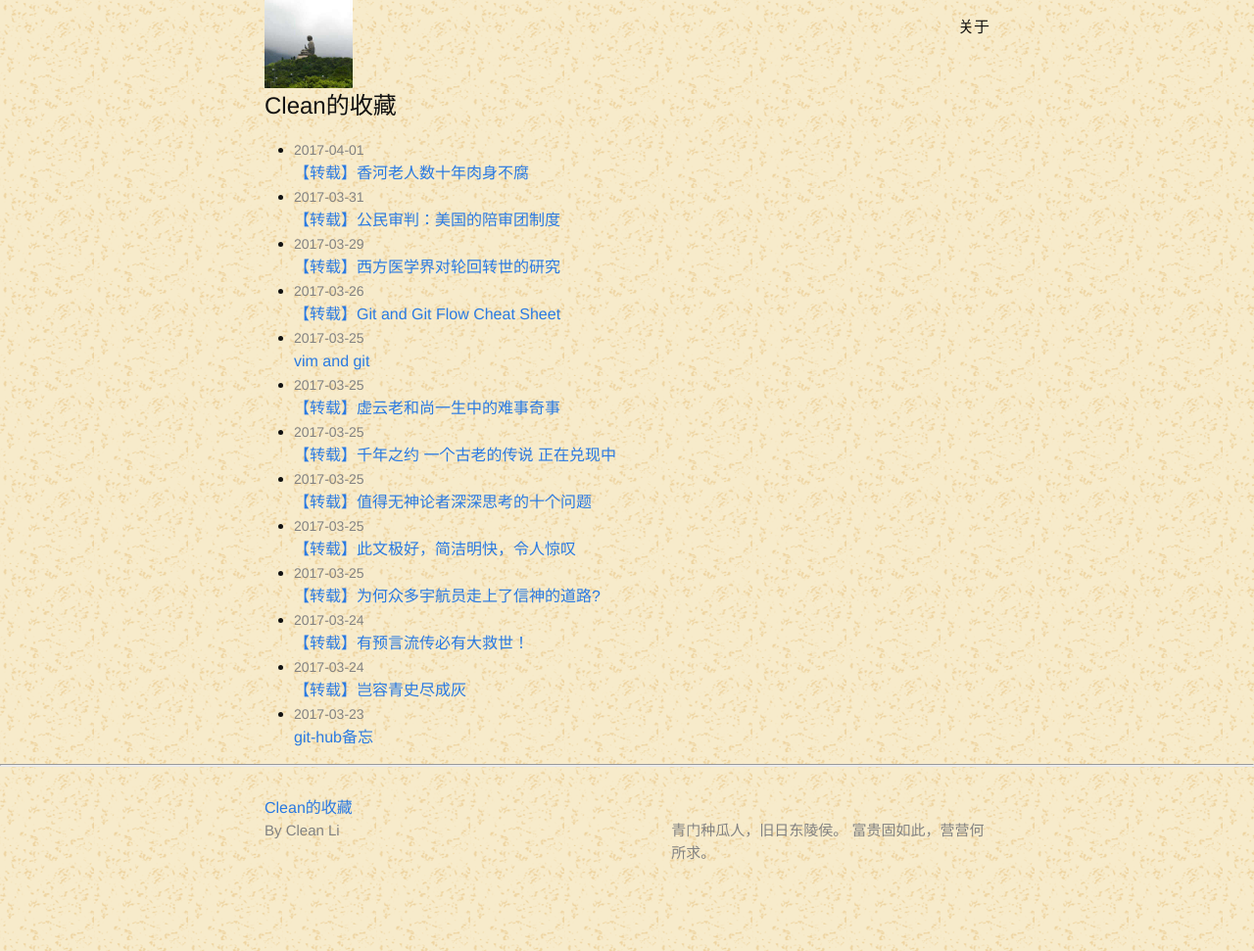
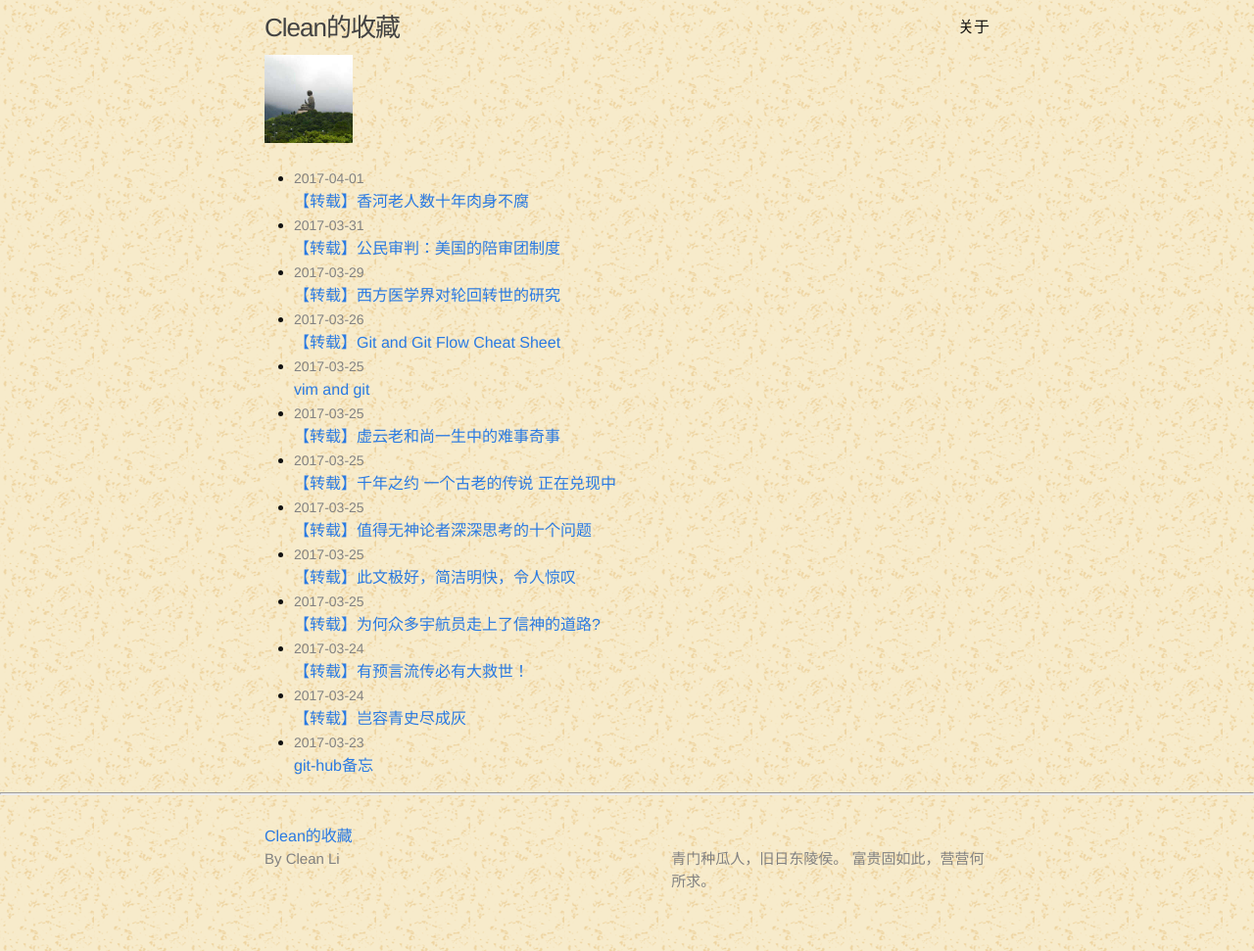
Before and after one commit to longhistory/blog, a Jekyll site: the page built from index.html, in a window 1280 px wide. Shown: the whole page at 98% size. Built offline with Jekyll 4.4.1, drawn with Linux system fonts in a browser that asks for light colours.

Commit message:
adjust 2

```diff
--- a/_sass/minima/_layout.scss
+++ b/_sass/minima/_layout.scss
@@ -8,6 +8,20 @@
 
   // Positioning context for the mobile navigation icon
   position: relative;
+}
+
+.site-hometitle {
+  font-size: 26px;
+  font-weight: 300;
+  line-height: 56px;
+  letter-spacing: -1px;
+  margin-bottom: 0;
+  float: left;
+
+  &,
+  &:visited {
+    color: $grey-color-dark;
+  }
 }
 
 .site-title {
--- a/index.html
+++ b/index.html
@@ -18,12 +18,11 @@ layout: base
   {% include google-analytics.html %}
   {% endif %}
 </head>
-<header role="banner">
 
   <div class="wrapper">
 
-    <img alt="Cl" src="{{ site.baseurl }}/images/clx.jpg" height="90" width="90">
 
+    <h2 class="site-hometitle">{{ site.title }}</h2>
     <nav class="site-nav">
       <span class="menu-icon">
         <svg viewBox="0 0 18 15" width="18px" height="15px">
@@ -44,10 +43,11 @@ layout: base
 
   </div>
 
-</header>
       <main>
         <div class="wrapper">
-	  <h2>{{ site.title }}</h2>
+        <img alt="Cl" src="{{ site.baseurl }}/images/clx.jpg" height="90" width="90">
+        <br>
+        <br>
           <ul>
             {% for post in site.posts %}
               <li>
```
